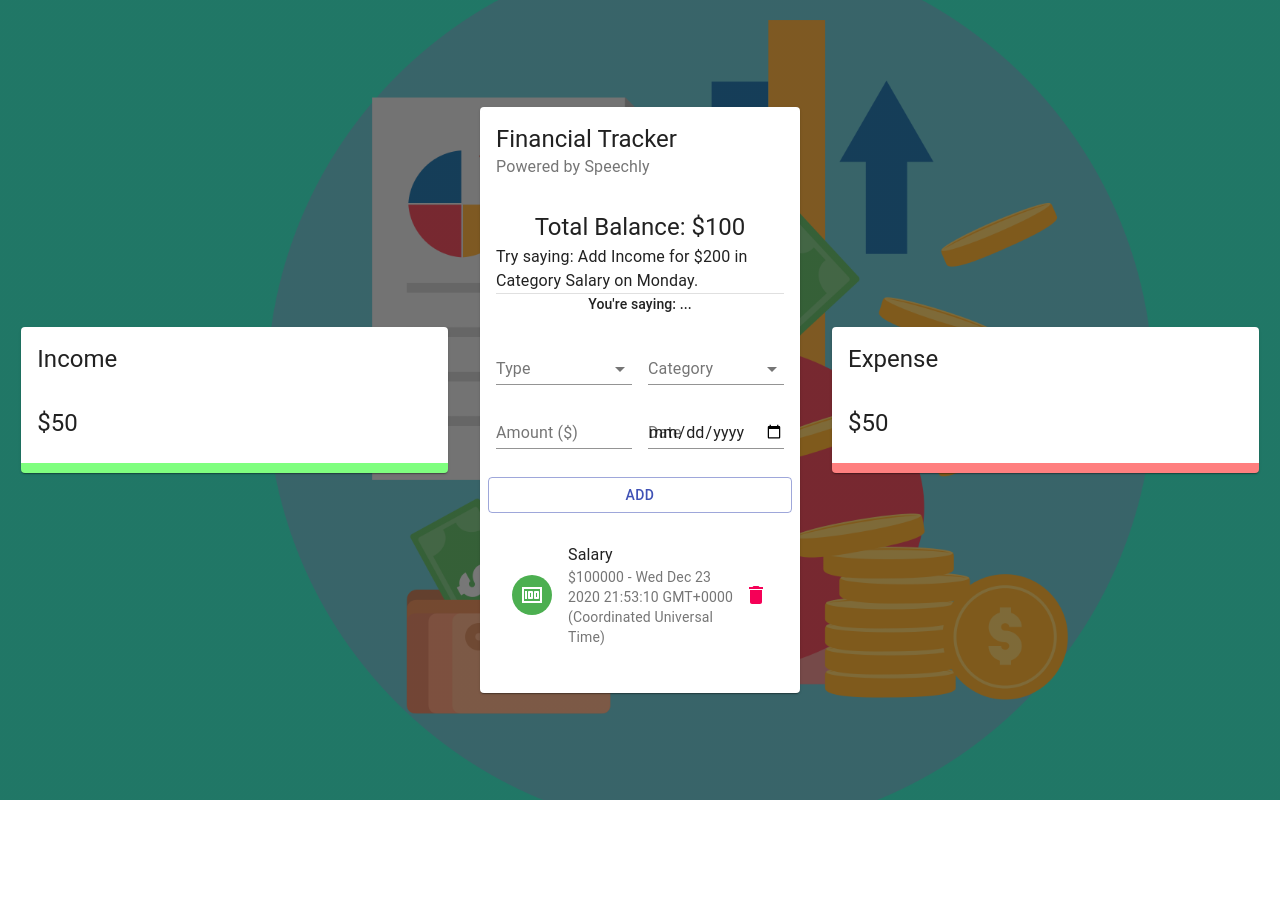
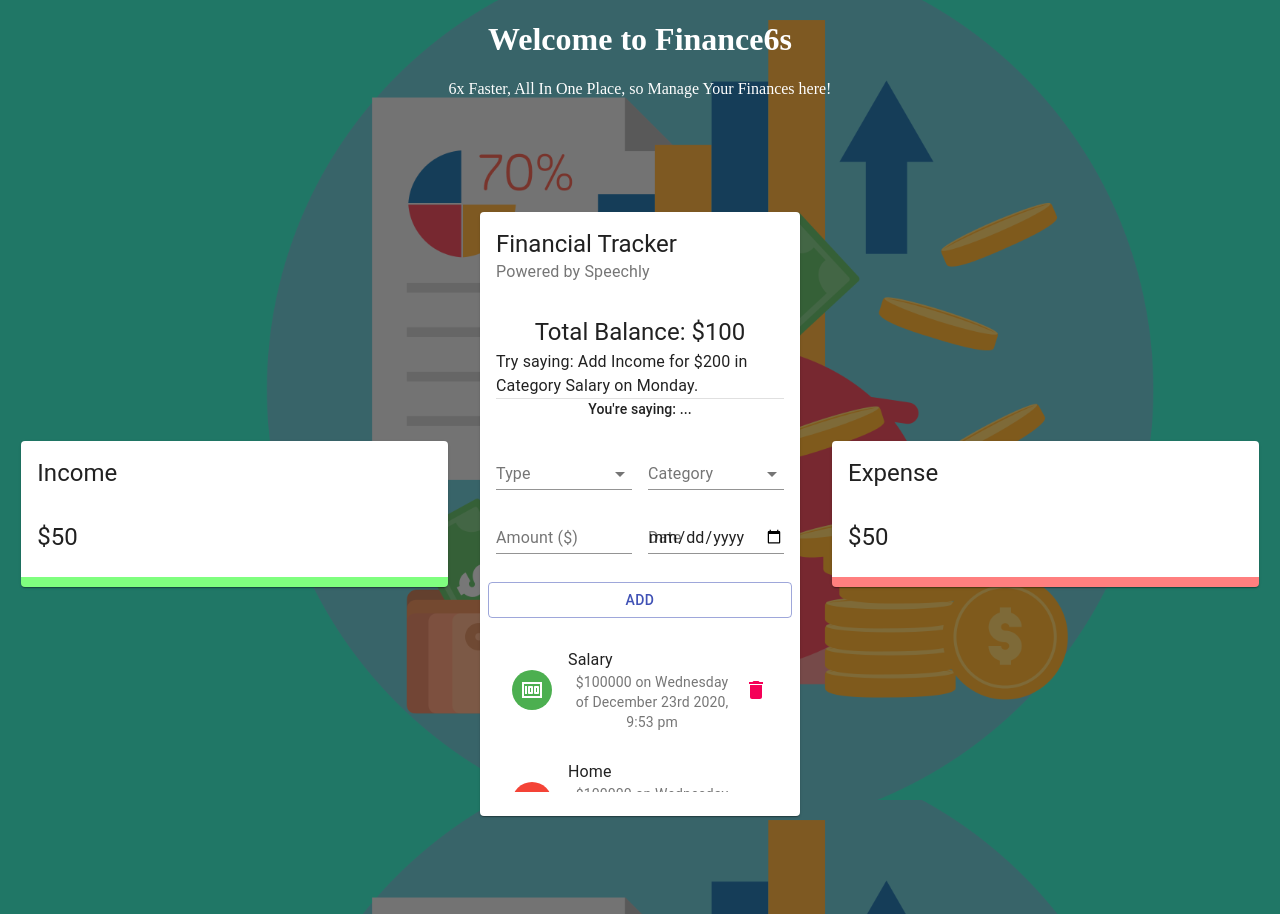
Before and after one commit to nifty-coder/speechly-money-tracker-app, a React (Create React App) app: page / in a window 1280 px wide. Before the commit the page ends 800 px from the top, so only its background shows below. Built offline with nearby package versions, Linux system fonts and the light colour scheme.

Commit message:
added a few more mock items & title

```diff
--- a/package.json
+++ b/package.json
@@ -12,6 +12,7 @@
     "@testing-library/react": "^11.2.2",
     "@testing-library/user-event": "^12.6.0",
     "chart.js": "^2.9.4",
+    "moment": "^2.29.1",
     "react": "^16.12.0",
     "react-chartjs-2": "^2.11.1",
     "react-dom": "^16.12.0",
--- a/src/App.jsx
+++ b/src/App.jsx
@@ -9,6 +9,9 @@ const App = () => {
 
     return (
         <div>
+            <h1>Welcome to Finance6s</h1>
+            <p>6x Faster, All In One Place, so Manage Your Finances here!</p>
+
             <Grid
              className={classes.grid}
              container
--- a/src/components/Main/List/List.jsx
+++ b/src/components/Main/List/List.jsx
@@ -1,18 +1,15 @@
 import React from 'react';
 import { List as MUIList, ListItem, ListItemAvatar, Avatar, ListItemText, ListItemSecondaryAction, IconButton, Slide } from '@material-ui/core';
 import { Delete, MoneyOff, MoneyOutlined } from '@material-ui/icons';
+import moment from 'moment';
 import useStyles from './styles';
 
 const List = () => {
     const classes = useStyles();
     const transactions = [
-        {
-            id: 1,
-            type: "Income",
-            category: "Salary",
-            amount: 100000,
-            date: new Date()
-        }
+     { id: 1, type: "Income", category: "Salary", amount: 100000, date: moment(new Date()).format('dddd of MMMM Do YYYY, h:mm a') },
+     { id: 2, type: "Expense", category: "Home", amount: 100000, date: moment(new Date()).format('dddd of MMMM Do YYYY, h:mm a') },
+     { id: 3, type: "Income", category: "Gift Card", amount: 100000, date: moment(new Date()).format('dddd of MMMM Do YYYY, h:mm a') }
     ];
 
     return (
@@ -26,7 +23,7 @@ const List = () => {
                             </Avatar>
                         </ListItemAvatar>
 
-                        <ListItemText primary={trsc.category} secondary={`$${trsc.amount} - ${trsc.date}`} />
+                        <ListItemText primary={trsc.category} secondary={`$${trsc.amount} on ${trsc.date}`} />
 
                         <ListItemSecondaryAction>
                            <IconButton edge="end" aria-label="delete" onClick={() => {}}>
--- a/src/index.css
+++ b/src/index.css
@@ -7,3 +7,8 @@ body {
   background: linear-gradient(rgba(0, 0, 0, 0.5), rgba(0, 0, 0, 0.5)), url(./assets/money.png);
   background-size: cover;
 }
+
+h1, p {
+  text-align: center;
+  color: white;
+}
```
Also changed, not shown: 2 other files (tests, documents, lock files or other folders).
